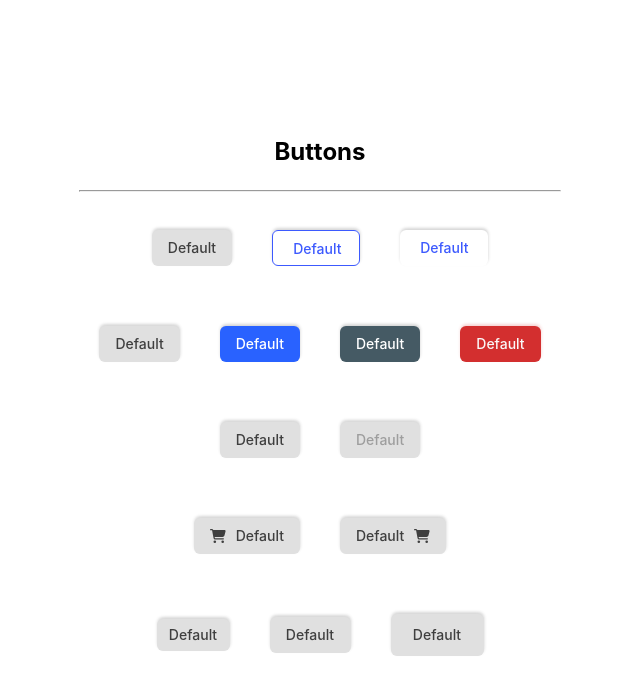
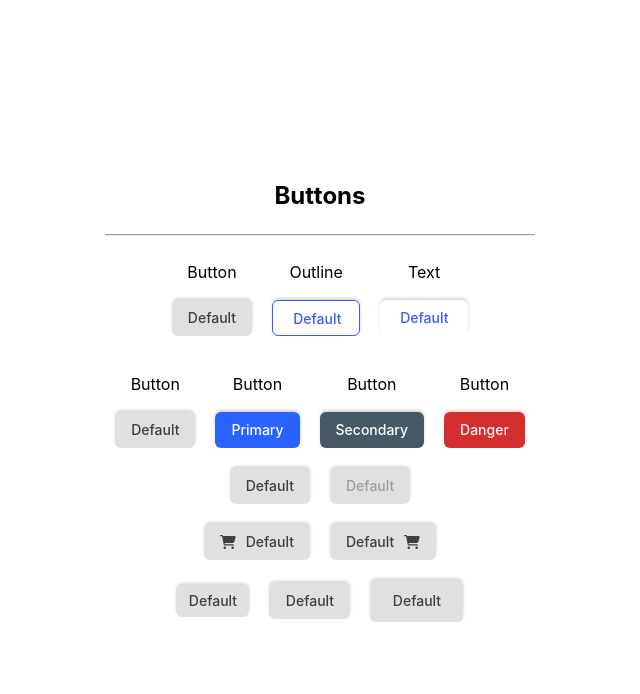
Before and after one commit to unkuseni/button-component, a React (Vite) app: page / in a window 1280 px wide. Shown: the top 694 px of the page, without its empty margins (320-960 px from the left). Built offline with nearby package versions, Linux system fonts and the light colour scheme.

Commit message:
app page

```diff
--- a/src/App.module.scss
+++ b/src/App.module.scss
@@ -59,3 +59,7 @@
   justify-content: center;
   align-content: center;
 }
+.label {
+  display: flex;
+  flex-direction: column;
+}
--- a/src/App.tsx
+++ b/src/App.tsx
@@ -11,30 +11,51 @@ function App() {
             <h2>Buttons</h2>
             <hr />
             <div className={styles['button-div']}>
+                <div className={styles.label}>
+                    <p>Button</p>
                     <Button className="default" text={'Default'} disableShadow={false} />
+                </div>
+                <div className={styles.label}>
+                    <p>Outline</p>
                     <Button className="outline" text={'Default'} disableShadow={false} />
+                </div>
+                <div className={styles.label}>
+                    <p>Text</p>
                     <Button className="text" text={'Default'} disableShadow={false} />
                 </div>
+            </div>
             <div className={styles['button-div']}>
+                <div className={styles.label}>
+                    <p>Button</p>
+                    <Button className="default" text={'Default'} disableShadow={false} />
+                </div>
+                <div className={styles.label}>
+                    <p>Button</p>
                     <Button
                         className="default"
-                    text={'Default'}
-                    disableShadow={false}
-                    color="Default"
-                />
-                <Button
-                    className="default"
-                    text={'Default'}
+                        text={'Primary'}
                         disableShadow={false}
                         color="Primary"
                     />
+                </div>
+                <div className={styles.label}>
+                    <p>Button</p>
                     <Button
                         className="default"
-                    text={'Default'}
+                        text={'Secondary'}
                         disableShadow={false}
                         color="Secondary"
                     />
-                <Button className="default" text={'Default'} disableShadow={false} color="Danger" />
+                </div>
+                <div className={styles.label}>
+                    <p>Button</p>
+                    <Button
+                        className="default"
+                        text={'Danger'}
+                        disableShadow={false}
+                        color="Danger"
+                    />
+                </div>
             </div>
             <div className={styles['button-div']}>
                 <Button
--- a/src/components/button/button.module.scss
+++ b/src/components/button/button.module.scss
@@ -1,5 +1,5 @@
 .root {
-  padding: 10px;
+  padding: 0px;
   background-color: transparent;
   border-radius: 6px;
   border: 0px solid #3d5afe;
@@ -11,7 +11,7 @@
   align-items: center;
   justify-content: center;
   gap: 10px;
-  margin: 10px;
+  margin: 0px 10px 10px;
 }
 .default {
   display: flex;
```
Lines whose indentation alone changed are shown as unchanged.
